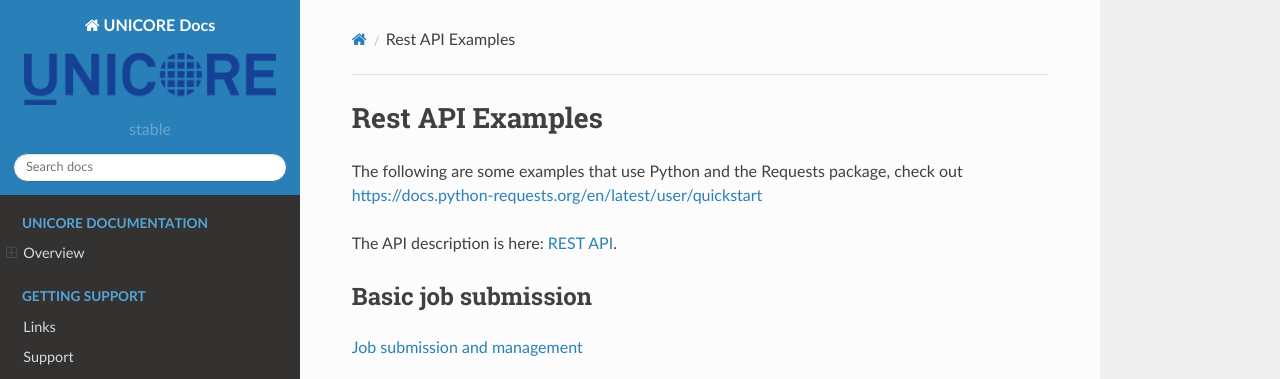
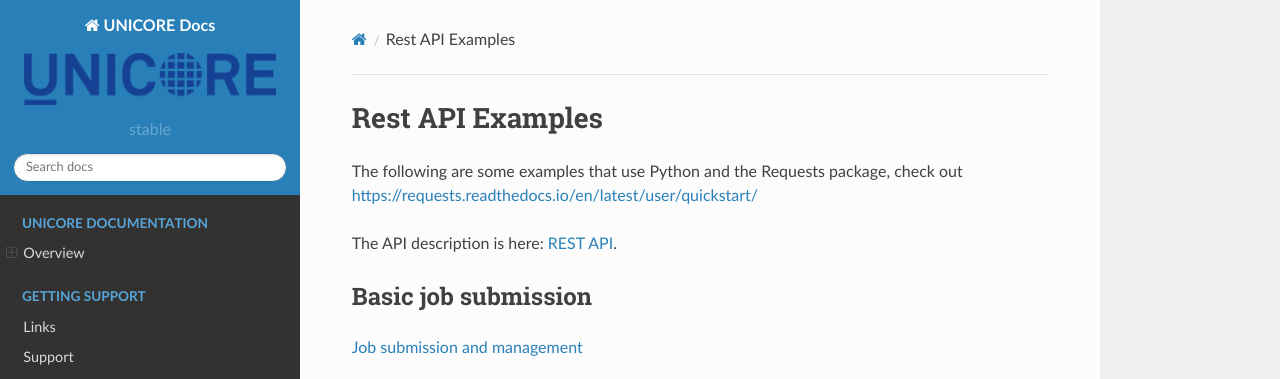
Before and after one commit to UNICORE-EU/unicore-docs, a Sphinx documentation site: the page built from source/user-docs/rest-api/rest-api-examples.rst, in a window 1280 px wide. Shown: the top 379 px of the page. Built offline with Sphinx 7.4.7 and the Read the Docs theme 2.0.0, drawn with Linux system fonts in a browser that asks for light colours; some of the changed lines change nothing that is shown.

Commit message:
Update link für Requests package

```diff
--- a/source/user-docs/rest-api/rest-api-examples.rst
+++ b/source/user-docs/rest-api/rest-api-examples.rst
@@ -4,7 +4,7 @@
 -----------------
 
 The following are some examples that use Python and the Requests package, check out
-https://docs.python-requests.org/en/latest/user/quickstart
+https://requests.readthedocs.io/en/latest/user/quickstart/
 
 The API description is here: :ref:`rest-api`.
 
```
